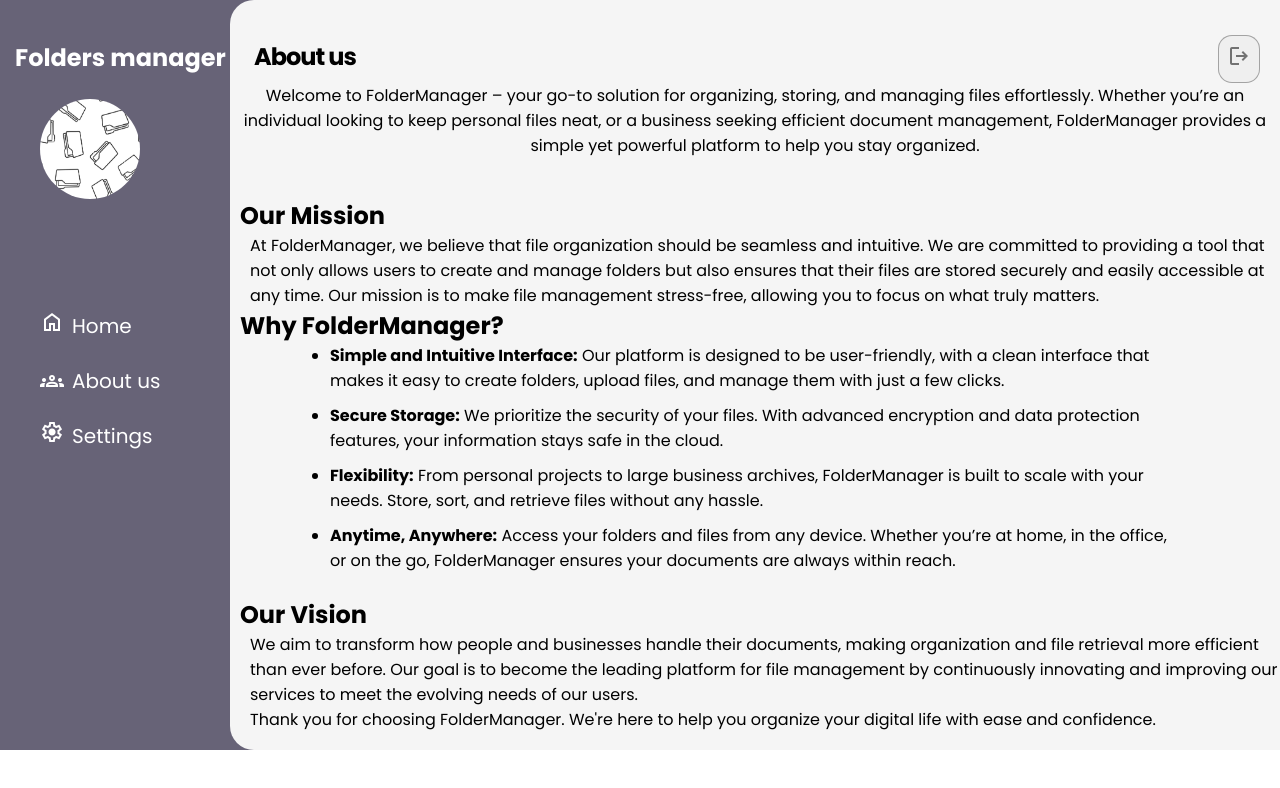
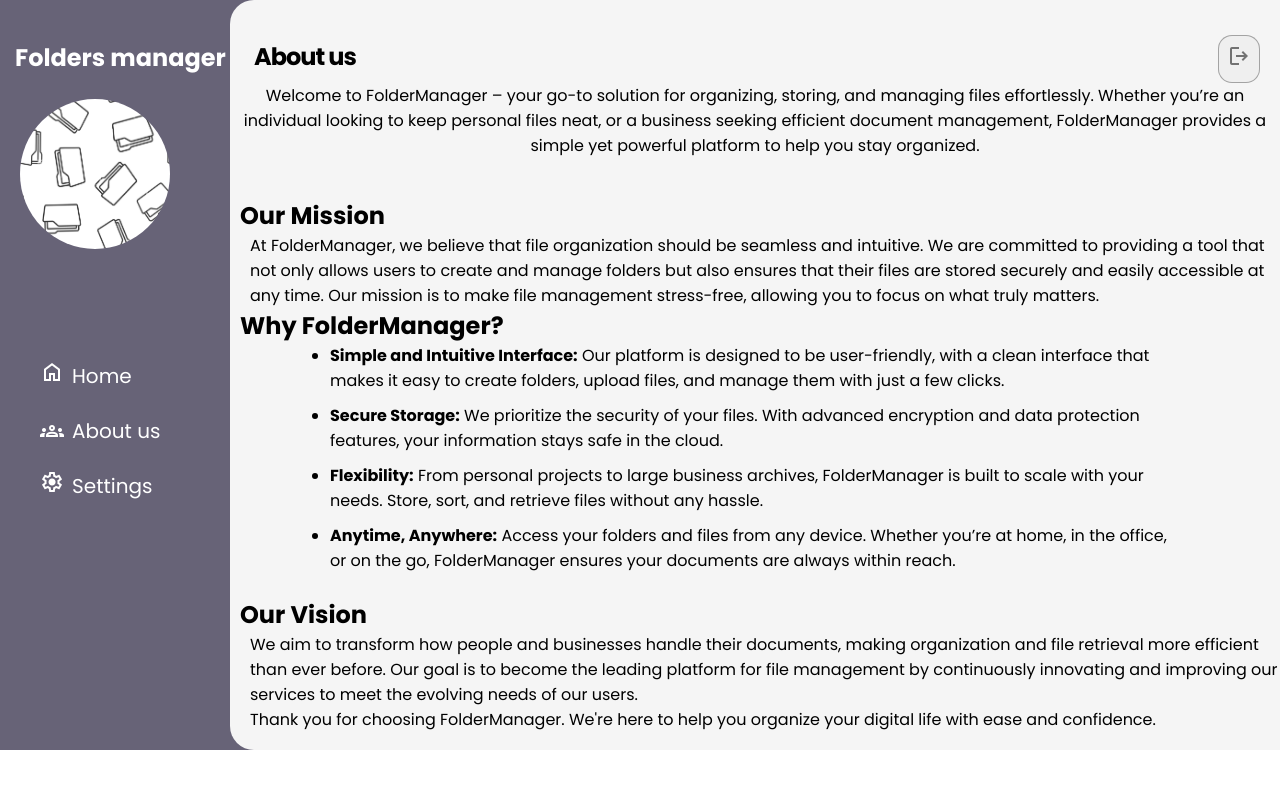
Before and after one commit to Stas-collab/Folder_manager, a React app in the folder my-app/: page /about in a window 1280 px wide. Shown: the top 788 px of the page. Built offline with nearby package versions, Linux system fonts and the light colour scheme; no server answers.

Commit message:
Fix problems

```diff
--- a/my-app/src/pages/App.module.css
+++ b/my-app/src/pages/App.module.css
@@ -104,10 +104,10 @@ h1 {
 }
 
 .profilImg {
-    width: 100px;
-    height: 100px;
+    width: 150px;
+    height: 150px;
     border-radius: 100%;
-    margin-left: 40px;
+    margin-left: 20px;
 }
 
 nav {
@@ -401,6 +401,7 @@ li:last-child {
 
 .userEditIcon {
     position: relative;
+    margin-left: 470px;
 }
 
 .editIcon {
```
